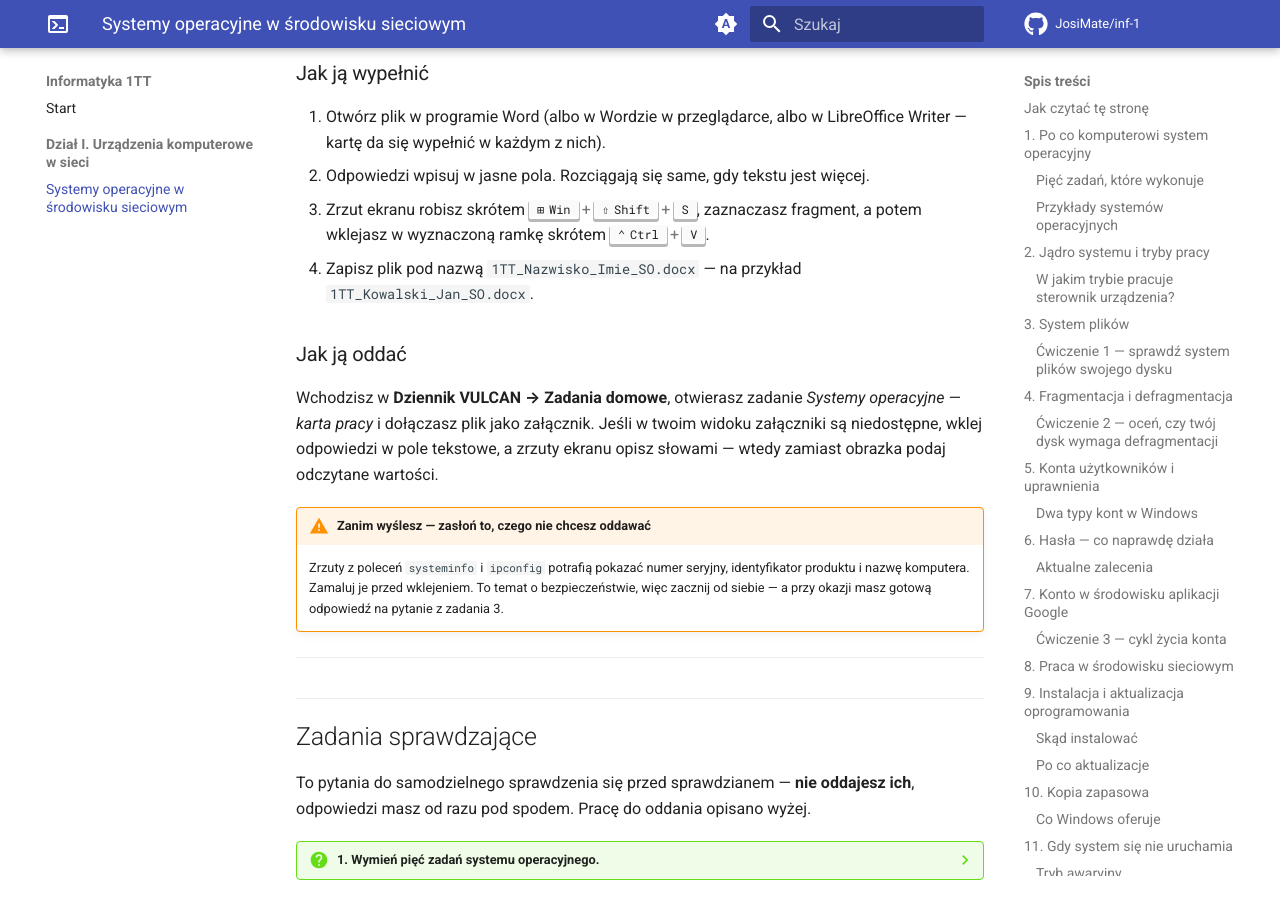
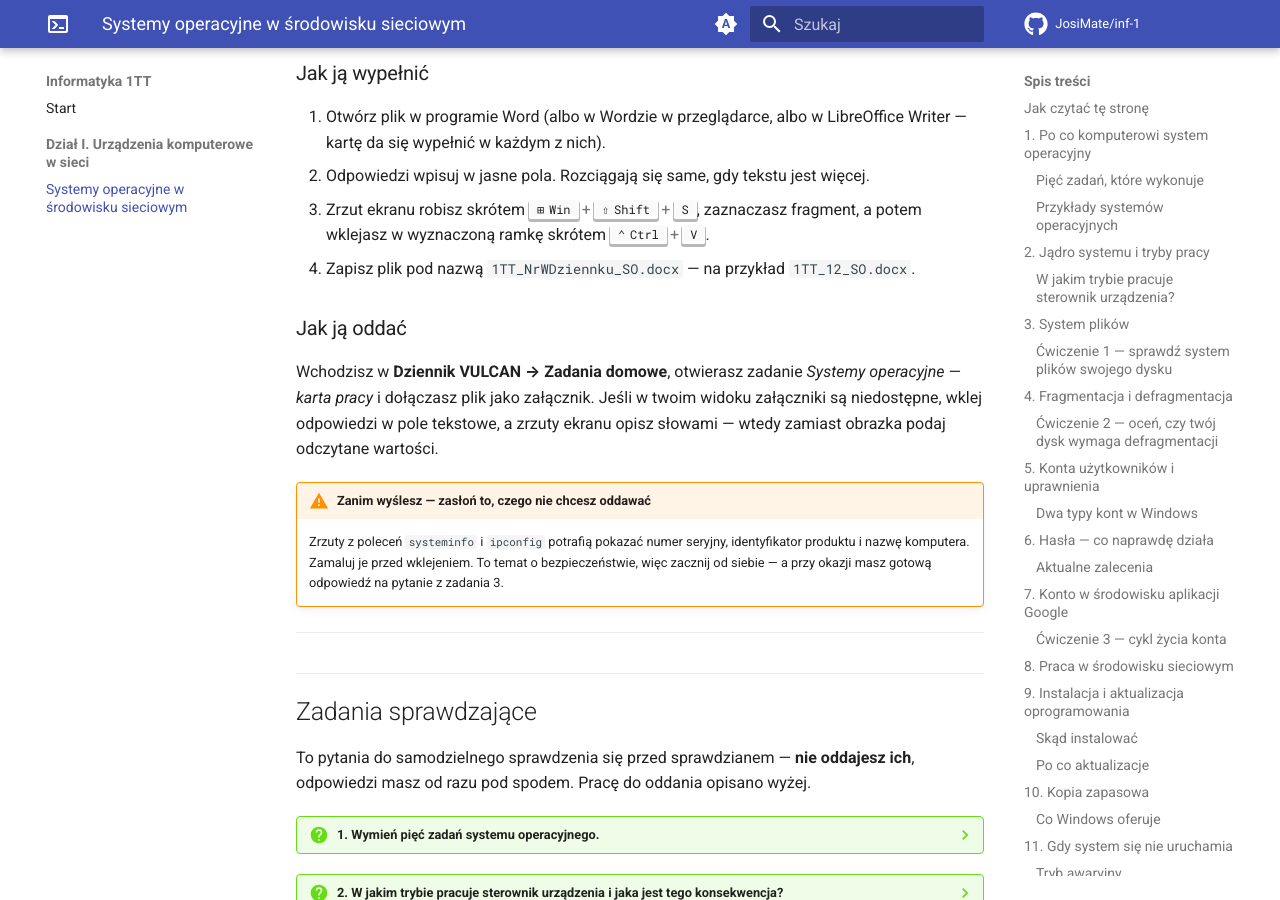
Before and after one commit to JosiMate/inf-1, an MkDocs documentation site: the page built from docs/dzial-1/systemy-operacyjne.md, in a window 1280 px wide and 900 px high, scrolled down 11714 px. Built offline with MkDocs 1.6.1 and Material for MkDocs 9.7.7, drawn with Linux system fonts in a browser that asks for light colours; comment, search, counter and statistics services are not loaded.

Commit message:
Change file name format for submission instructions
Updated file naming convention for submission.

```diff
--- a/docs/dzial-1/systemy-operacyjne.md
+++ b/docs/dzial-1/systemy-operacyjne.md
@@ -506,8 +506,8 @@ ocenę wyższą.
 2. Odpowiedzi wpisuj w jasne pola. Rozciągają się same, gdy tekstu jest więcej.
 3. Zrzut ekranu robisz skrótem ++win+shift+s++, zaznaczasz fragment, a potem
    wklejasz w wyznaczoną ramkę skrótem ++ctrl+v++.
-4. Zapisz plik pod nazwą `1TT_Nazwisko_Imie_SO.docx` — na przykład
-   `1TT_Kowalski_Jan_SO.docx`.
+4. Zapisz plik pod nazwą `1TT_NrWDziennku_SO.docx` — na przykład
+   `1TT_12_SO.docx`.
 
 ### Jak ją oddać
 
```
